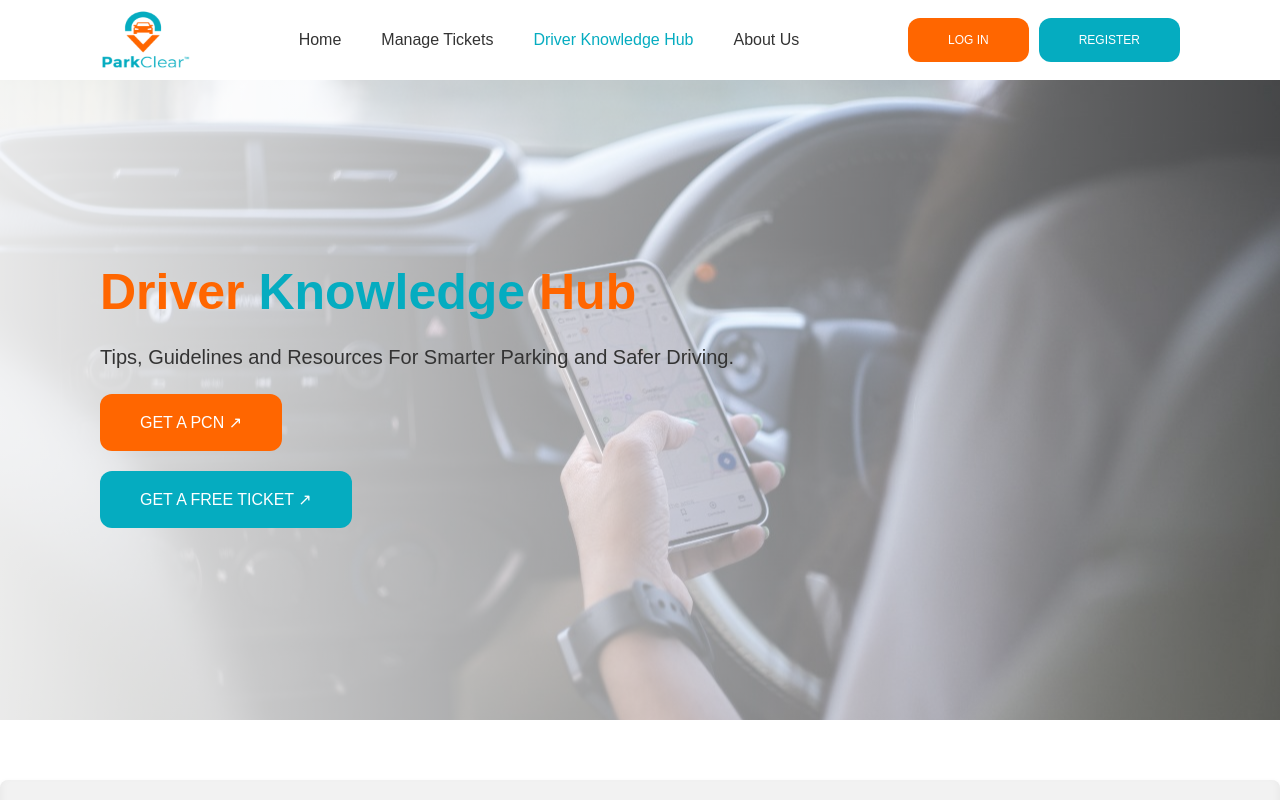
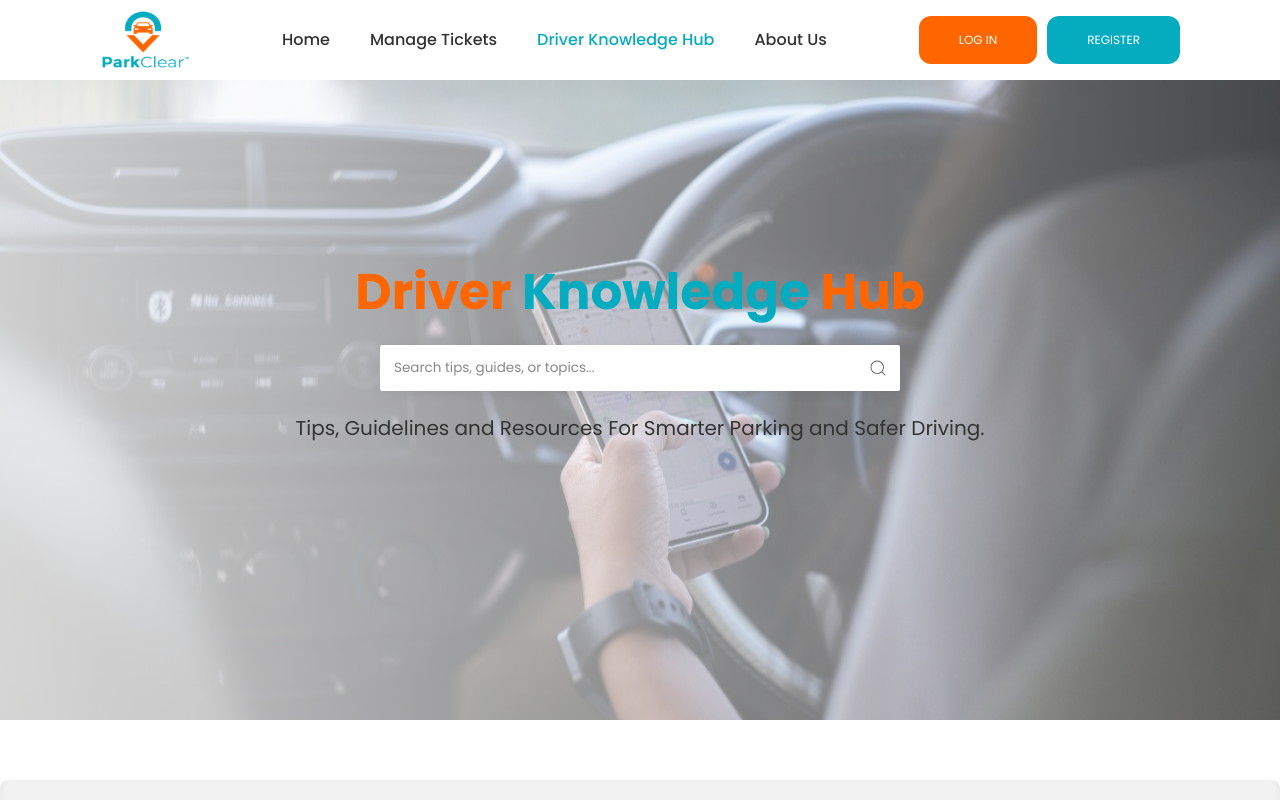
Before and after one commit to apsdeveloper461/ParkClear, a React (Vite) app: page / in a window 1280 px wide. Shown: the top 800 px of the page. Built offline with nearby package versions, Linux system fonts and the light colour scheme.

Commit message:
add search bar in home page

```diff
--- a/package.json
+++ b/package.json
@@ -14,6 +14,7 @@
     "@reduxjs/toolkit": "^2.8.1",
     "react": "^19.1.0",
     "react-dom": "^19.1.0",
+    "react-icons": "^5.5.0",
     "react-redux": "^9.2.0",
     "react-router-dom": "^7.6.0"
   },
--- a/src/components/Main.jsx
+++ b/src/components/Main.jsx
@@ -1,3 +1,4 @@
+import { CiSearch } from "react-icons/ci";
 import { Link } from "react-router-dom";
 
 const Main = ({
@@ -7,24 +8,47 @@ const Main = ({
   subtitle,
   btn1text,
   btn2text,
-                home = false
+  isSearch=false,
+  setSearchData,
+  searchData,
+  home = false,
 }) => {
   return (
     <main className={`main pad ${home && "main__home"}`}>
-      <div className="main__content">
-        <h1 className="heading moveInLeft">
-          <span className="heading heading--primary">{heading1 + " "}</span>
-          {heading2 &&
-            <span className="heading heading--secondary">{heading2+" "}</span>
-          }
-          {heading3 &&
-            <span className="heading heading--primary">{heading3}</span>
-          }
+      <div className='main__content'>
+        <h1 className='heading '>
+          <span className='heading heading--primary'>{heading1 + " "}</span>
+          {heading2 && (
+            <span className='heading heading--secondary'>{heading2 + " "}</span>
+          )}
+          {heading3 && (
+            <span className='heading heading--primary'>{heading3}</span>
+          )}
         </h1>
-        {subtitle && <p className="heading--subtitle">
-          Tips, Guidelines and Resources For Smarter Parking and Safer Driving.
+        {/* Search Bar Start */}
+    {isSearch && (
+          <div className='main__searchbar'>
+          <input
+            type='text'
+            value={searchData}
+            onChange={(e) => setSearchData(e.target.value)}
+            className='main__searchinput'
+            placeholder='Search tips, guides, or topics...'
+            aria-label='Search'
+          />
+          <span className='main__searchicon'>
+            {/* Using react-icons for search icon */}
+            <CiSearch style={{fontSize:"20px"}} />
+          </span>
+        </div>
+        )}
+        {/* Search Bar End */}
+        {subtitle && (
+          <p className='heading--subtitle'>
+            Tips, Guidelines and Resources For Smarter Parking and Safer
+            Driving.
           </p>
-        }
+        )}
         {(btn1text || btn2text) && <div className="main--btn moveInUp">
           {btn1text && <Link to="/" className="btn btn-primary">
             Get A PCN <span className="button__icon">↗</span>
--- a/src/pages/HomePage.jsx
+++ b/src/pages/HomePage.jsx
@@ -4,16 +4,23 @@ import Cards from "../components/Card.jsx";
 import Footer from "../components/Footer.jsx";
 import Main from "../components/Main.jsx";
 import InfoBanner from "../components/InfoBanner.jsx";
+import { useEffect, useState } from "react";
 
 const HomePage = () => {
+  const [searchData, setSearchData] = useState("");
+  // useEffect(()=>{
+  //   console.log("searchData", searchData);
+  // },[searchData])
   return (<div>
     <NavBar />
     <Main heading1="Driver" heading2="Knowledge" heading3="Hub"
           subtitle="Tips, Guidelines and Resources For Smarter Parking and Safer Driving"
-          btn1text="Get A PCN" btn2text="Get A Free Ticket" home={true} />
+          searchData={searchData}
+          setSearchData={setSearchData}
+          isSearch={true} home={true} />
 
     <InfoBanner />
-    <Cards />
+    <Cards search={searchData} />
     <Footer />
   </div>);
 };
--- a/src/stylesheet/main.css
+++ b/src/stylesheet/main.css
@@ -1,11 +1,21 @@
+@import url('https://fonts.googleapis.com/css2?family=Poppins:ital,wght@0,100;0,200;0,300;0,400;0,500;0,600;0,700;0,800;0,900;1,100;1,200;1,300;1,400;1,500;1,600;1,700;1,800;1,900&display=swap');
+
 .main {
   position: relative;
   color: white;
   min-height: 40vh;
 }
+*{
+    font-family: "Poppins", sans-serif;
 
+}
 .main__home {
-    background-image: linear-gradient(to right, rgba(255, 255, 255, 0.9), rgba(255, 255, 255, 0.25)), url('1.jpeg');
+  background-image: linear-gradient(
+      to right,
+      rgba(255, 255, 255, 0.8),
+      rgba(255, 255, 255, 0.25)
+    ),
+    url("1.jpeg");
   background-repeat: no-repeat;
   background-size: cover;
   background-position: center;
@@ -22,7 +32,7 @@
 
 .main__home .main__content {
   padding-top: 17rem;
-    display: block;
+  /* display: block; */
 }
 
 .main--btn {
@@ -55,3 +65,169 @@
     min-height: 60vh;
   }
 }
+
+/* Search Bar Styles */
+.main__searchbar {
+    display: flex;
+    align-items: center;
+    width: 100%;
+    max-width: 520px;
+    margin: 1rem auto 1.5rem auto;
+    background: rgba(255, 255, 255);
+
+    border-radius: 0.2rem;
+
+    box-shadow: 0 2px 12px 0 rgba(0, 0, 0, 0.07);
+    padding: 0.3rem 1.2rem 0.3rem 1.2rem;
+    position: relative;
+  }
+  .main__searchinput {
+    flex: 1;
+    border: none;
+    outline: none;
+    background: transparent;
+    color: #222;
+    font-size: 1.35rem;
+    padding: 1rem 0.5rem 1rem 0.2rem;
+    border-radius: 2.5rem;
+  }
+  .main__searchinput::placeholder {
+    color: #888;
+    opacity: 1;
+  }
+  .main__searchicon {
+    color: #555;
+    font-size: 1.35rem;
+    margin-left: 0.5rem;
+    display: flex;
+    align-items: center;
+  }
+
+  @media only screen and (max-width: 600px) {
+    .main__searchbar {
+      max-width: 98vw;
+      padding: 0.2rem 0.7rem;
+    }
+    .main__searchinput {
+      font-size: 1rem;
+      padding: 0.5rem 0.2rem;
+    }
+  }
+
+
+
+
+
+
+
+
+
+
+
+  .poppins-thin {
+    font-family: "Poppins", sans-serif;
+    font-weight: 100;
+    font-style: normal;
+  }
+
+  .poppins-extralight {
+    font-family: "Poppins", sans-serif;
+    font-weight: 200;
+    font-style: normal;
+  }
+
+  .poppins-light {
+    font-family: "Poppins", sans-serif;
+    font-weight: 300;
+    font-style: normal;
+  }
+
+  .poppins-regular {
+    font-family: "Poppins", sans-serif;
+    font-weight: 400;
+    font-style: normal;
+  }
+
+  .poppins-medium {
+    font-family: "Poppins", sans-serif;
+    font-weight: 500;
+    font-style: normal;
+  }
+
+  .poppins-semibold {
+    font-family: "Poppins", sans-serif;
+    font-weight: 600;
+    font-style: normal;
+  }
+
+  .poppins-bold {
+    font-family: "Poppins", sans-serif;
+    font-weight: 700;
+    font-style: normal;
+  }
+
+  .poppins-extrabold {
+    font-family: "Poppins", sans-serif;
+    font-weight: 800;
+    font-style: normal;
+  }
+
+  .poppins-black {
+    font-family: "Poppins", sans-serif;
+    font-weight: 900;
+    font-style: normal;
+  }
+
+  .poppins-thin-italic {
+    font-family: "Poppins", sans-serif;
+    font-weight: 100;
+    font-style: italic;
+  }
+
+  .poppins-extralight-italic {
+    font-family: "Poppins", sans-serif;
+    font-weight: 200;
+    font-style: italic;
+  }
+
+  .poppins-light-italic {
+    font-family: "Poppins", sans-serif;
+    font-weight: 300;
+    font-style: italic;
+  }
+
+  .poppins-regular-italic {
+    font-family: "Poppins", sans-serif;
+    font-weight: 400;
+    font-style: italic;
+  }
+
+  .poppins-medium-italic {
+    font-family: "Poppins", sans-serif;
+    font-weight: 500;
+    font-style: italic;
+  }
+
+  .poppins-semibold-italic {
+    font-family: "Poppins", sans-serif;
+    font-weight: 600;
+    font-style: italic;
+  }
+
+  .poppins-bold-italic {
+    font-family: "Poppins", sans-serif;
+    font-weight: 700;
+    font-style: italic;
+  }
+
+  .poppins-extrabold-italic {
+    font-family: "Poppins", sans-serif;
+    font-weight: 800;
+    font-style: italic;
+  }
+
+  .poppins-black-italic {
+    font-family: "Poppins", sans-serif;
+    font-weight: 900;
+    font-style: italic;
+  }
```
Also changed, not shown: 1 other file (tests, documents, lock files or other folders). Lines whose indentation alone changed are shown as unchanged.
